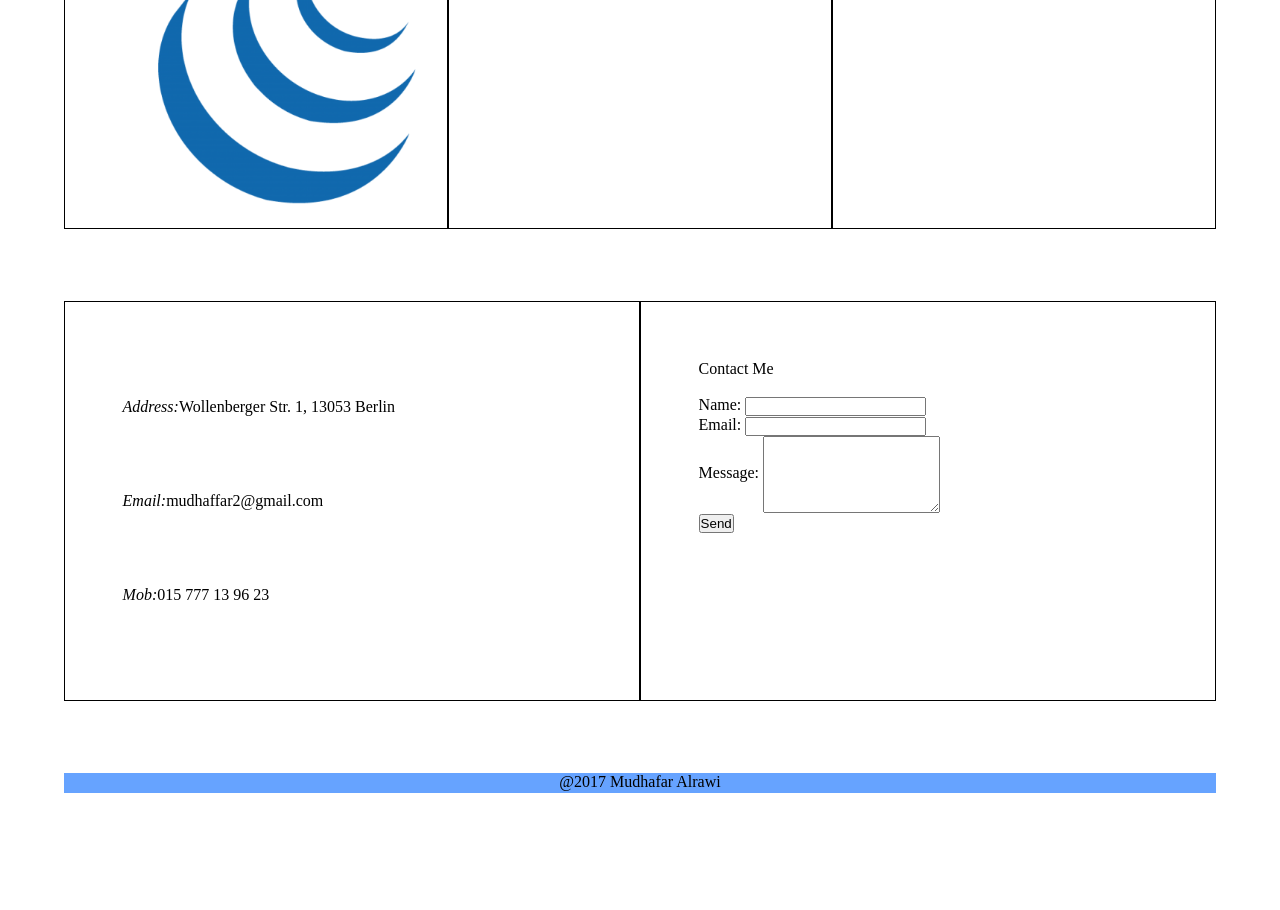
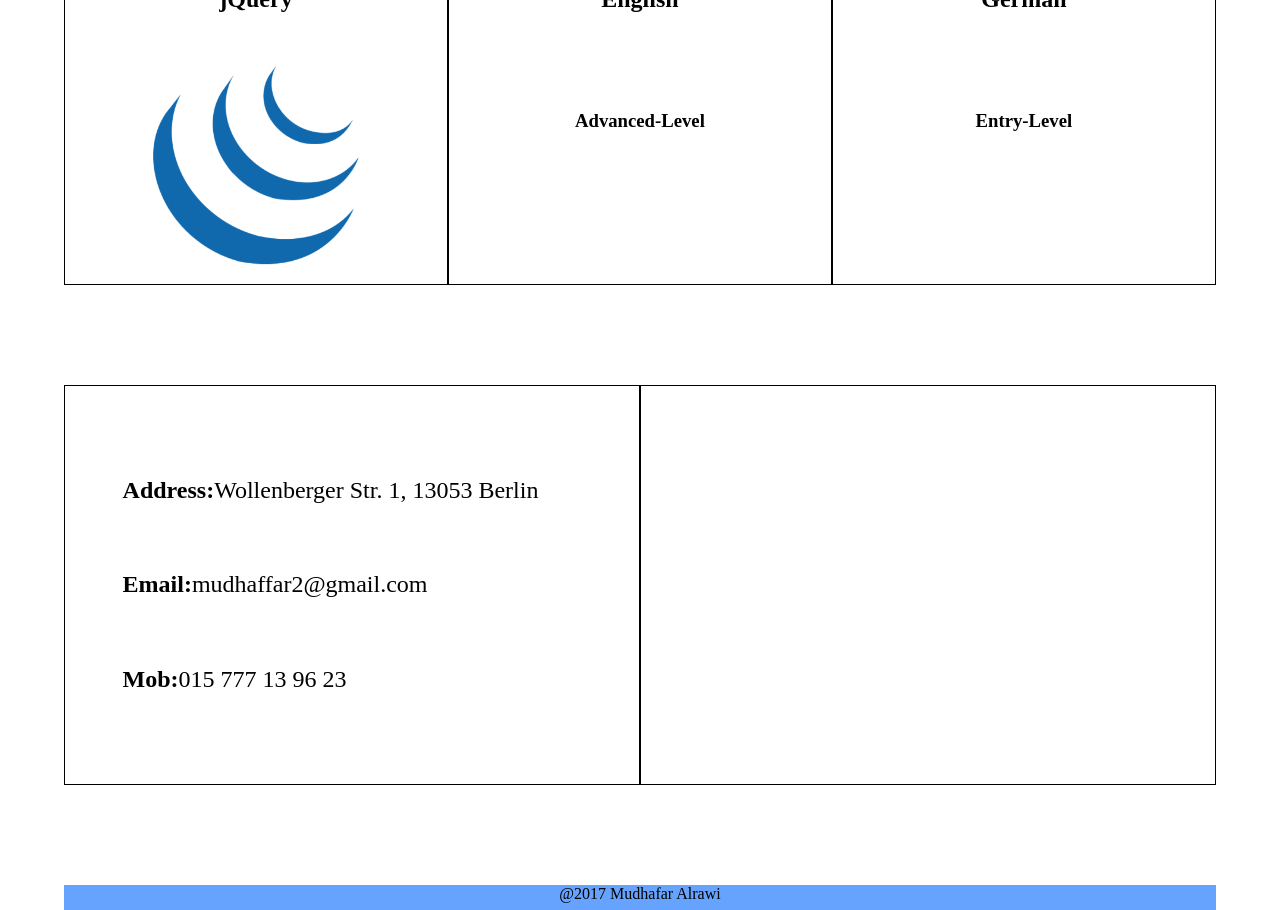
Before and after one commit to mudhaffar2/mudhaffar2, a plain HTML site: page index.html in a window 1280 px wide. Shown: the part 1435-2345 px from the top of the page. Before the commit the page ends 2228 px from the top, so only its background shows below. Drawn offline with Linux system fonts and the light colour scheme.

Commit message:
25072017 endofday

```diff
--- a/index.html
+++ b/index.html
@@ -12,24 +12,23 @@
 
   <div id="container">
 
-    <div id="header">
+    <header>
 
       <ul id="nav-menu">
 
-        <li><a href="">Home</a></li>
-        <li><a href="">About Me</a></li>
-        <li><a href="">My Skills</a></li>
-        <li><a href="">Contact Me</a></li>
+        <li><a href="#">Home</a></li>
+        <li><a href="#about-section">About Me</a></li>
+        <li><a href="#allskills">My Skills</a></li>
+        <li><a href="#address-contact">Contact Me</a></li>
 
       </ul>
 
       <h1>MUDHAFAR ALRAWI</h1>
       <h4>WEB DEVELOPER</h4>
       <div id="cv-div">Download My CV</div>
+      <img id="mypic" src="img/mypic.jpg" alt="my pic">
 
-    </div>
-
-    <br><br><br><br>
+    </header>
 
     <div id="about-section">
 
@@ -39,54 +38,40 @@
 
     </div>
 
-    <br><br><br><br>
-
     <div id="allskills">
 
       <div class="skill-div"><h2>HTML</h2><img src="img/html.png"></div>
       <div class="skill-div"><h2>CSS</h2><img src="img/css.png"></div>
       <div class="skill-div"><h2>JavaScript</h2><img src="img/javascript.png"></div>
       <div class="skill-div"><h2>jQuery</h2><img src="img/jquery.png"></div>
-      <div class="skill-div"><h2>English</h2><p>Advanced-Level</p></div>
-      <div class="skill-div"><h2>German</h2><p>Entry-Level</p></div>
+      <div class="skill-div"><h2>English</h2><h3>Advanced-Level</h3></div>
+      <div class="skill-div"><h2>German</h2><h3>Entry-Level</h3></div>
 
     </div>
-
-    <br><br><br><br>
 
     <div id="address-contact">
 
       <div id="address" class="add-con-div">
 
-        <p><em>Address: </em>Wollenberger Str. 1, 13053 Berlin</p>
-        <p><em>Email: </em>mudhaffar2@gmail.com</p>
-        <p><em>Mob: </em>015 777 13 96 23</p>
+        <p><strong>Address:</strong>Wollenberger Str. 1, 13053 Berlin</p>
+        <p><strong>Email:</strong>mudhaffar2@gmail.com</p>
+        <p><strong>Mob:</strong>015 777 13 96 23</p>
 
       </div>
 
       <div id="contact-form" class="add-con-div">
 
-        <form>
 
-          <p>Contact Me</p><br>
-          <label>Name: <input type="text"></label><br>
-          <label>Email: <input type="text"></label><br>
-          <label>Message: <textarea rows="5" cols="20"></textarea></label><br>
-          <button>Send</button>
-
-        </form>
 
       </div>
 
     </div>
 
-    <br><br><br><br>
-
-    <div id="footer">
+    <footer>
 
       <p>@2017 Mudhafar Alrawi</p>
 
-    </div>
+    </footer>
 
   </div>
 
--- a/style.css
+++ b/style.css
@@ -12,7 +12,7 @@
 
 /*styling the header and its contents*/
 
-#header {
+header {
   width:100%;
   height:420px;
   background: url(img/headbgimg.jpg);
@@ -69,21 +69,32 @@ h1, h4 {
   cursor: pointer;
 }
 
+header #mypic {
+  position:absolute;
+  margin:0 auto;
+  top:320px;
+  width:200px;
+  height:200px;
+  border:1px solid black;
+  border-radius: 50%;
+}
+
 /*styling first section and its contents*/
 
 #about-section {
   position:relative;
+  margin-top: 100px;
   width:100%;
   height:500px;
-  background-color: grey;
+  border:1px solid black;
+  overflow: hidden;
 }
 
 .slide {
   position:absolute;
   width:80%;
   height:500px;
-  background-color: white;
-  border:1px solid black;
+  background-color: #666666;
   margin-left: 10%;
 }
 
@@ -94,13 +105,31 @@ h1, h4 {
   flex-wrap: wrap;
   width:100%;
   height:600px;
+  margin-top: 100px;
 }
 
 .skill-div {
   display:inline-flex;
+  flex-direction: column;
   width:33.33%;
   height:50%;
   border:1px solid black;
+  align-items: center;
+  justify-content: space-between;
+}
+
+.skill-div img {
+  height:80%;
+}
+
+.skill-div h2 {
+  height:20%;
+}
+
+.skill-div h3 {
+  height:80%;
+  text-align: center;
+  line-height: 800%;
 }
 
 /*styling third section and its contents*/
@@ -109,6 +138,7 @@ h1, h4 {
   display:flex;
   width :100%;
   height:400px;
+  margin-top: 100px;
 }
 
 .add-con-div {
@@ -121,6 +151,7 @@ h1, h4 {
 
 #address p {
   display:flex;
+  font-size: 1.5em;
 }
 
 #address {
@@ -128,15 +159,12 @@ h1, h4 {
   justify-content: space-around;
 }
 
-form * {
-  vertical-align: middle;
-}
-
 /*styling the footer and its contents*/
 
-#footer {
+footer {
   width:100%;
-  height:20px;
+  height:25px;
   background-color: #66a3ff;
   text-align: center;
+  margin-top: 100px;
 }
```
Also changed, not shown: img/mypic.jpg (added).
